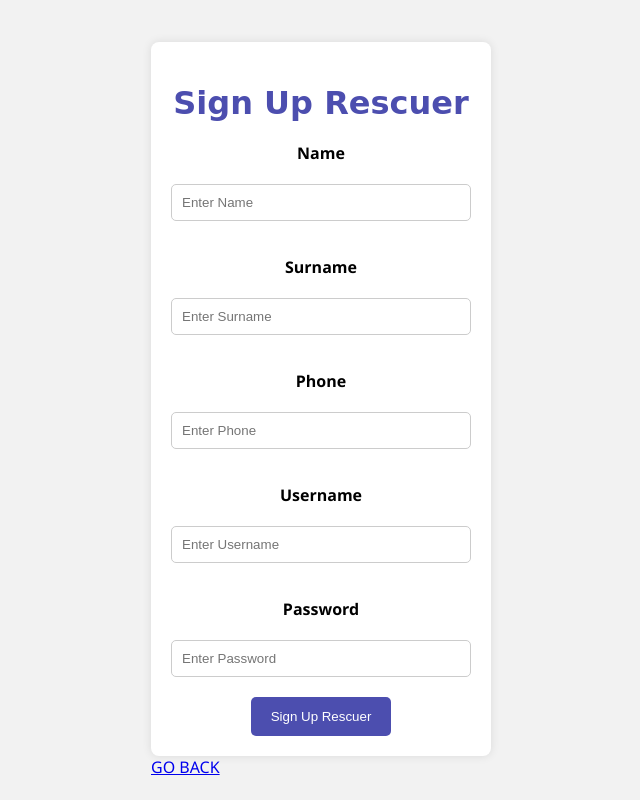
After one commit to PsToko/vscode-projects, a PHP site: page /res_register.php in a window 1280 px wide. The commit adds this page. Shown: the whole page, without its empty margins (319-959 px from the left). Run offline with PHP 8.4, Linux system fonts and the light colour scheme.

Commit message:
Add files via upload

```diff
--- a/admin.php
+++ b/admin.php
@@ -30,6 +30,8 @@ if (!isset($_SESSION['user_id']) || $_SESSION['user_role'] !== 'admin') {
         <h1>&nbsp; &nbsp; &nbsp; &nbsp; What do you want to see?<br></br><br></br><br></br><br></h1>
         <button onclick="window.location.href = 'pharmacies.php';">Pharmacies</button>
         <button onclick="window.location.href = 'food.php';">Food</button>
+        <button onclick="window.location.href = 'res_register.php';">Register a Rescuer</button>
+
     </table>
 </body>
 </html>
--- /dev/null
+++ b/res_register.php
@@ -0,0 +1,98 @@
+<?php
+include 'access.php';
+
+if (isset($_SESSION['user_id'])) {
+    header("Location: demo.php");
+    exit();
+}
+
+if ($_SERVER["REQUEST_METHOD"] == "POST") {
+    $name = $_POST['name'];
+    $surname = $_POST['surname'];
+    $phone = $_POST['phone'];
+    $newuname = $_POST['newuname'];
+    $newpsw = $_POST['newpsw'];
+
+    if (empty($name) || empty($surname) || empty($phone) || empty($newuname) || empty($newpsw)) {
+        echo "All fields are required.";
+    } else {
+
+        // Insert user into the users table with plain text password
+        $sql = "INSERT INTO users (name, surname, phone, username, password) VALUES ('$name', '$surname', '$phone', '$newuname', '$newpsw')";
+        if (mysqli_query($con, $sql)) {
+            // Get the last inserted ID
+            $last_inserted_id = mysqli_insert_id($con);
+
+            $resql = "INSERT INTO rescuer (res_id) VALUES ('$last_inserted_id')";
+            if (mysqli_query($con, $resql)) {
+                // Redirect to register_map.php after successful registration
+                header("Location: admin.php");
+                exit();
+            } else {
+                echo "Error inserting into rescuer table: " . mysqli_error($con);
+            }
+        } else {
+            echo "Error inserting into users table: " . mysqli_error($con);
+        }
+    }
+}
+?>
+
+<!DOCTYPE html>
+<html lang="en">
+
+<head>
+    <meta charset="UTF-8">
+    <meta name="viewport" content="width=device-width, initial-scale=1.0">
+    <link rel="stylesheet" href="login.css">
+    <title>Sign Up</title>
+</head>
+<style>
+    .signup-container {
+        background-color: #fff;
+        padding: 20px;
+        border-radius: 8px;
+        box-shadow: 0 0 10px rgba(0, 0, 0, 0.1);
+        width: 300px;
+        text-align: center;
+        margin-top: 20px;
+    }
+
+    .signup-container label,
+    .signup-container input {
+        margin-top: 15px;
+    }
+</style>
+
+<body>
+
+    <form action="res_register.php" method="post">
+        <div class="signup-container">
+            <h1>Sign Up Rescuer</h1>
+
+            <label for="name"><b>Name</b></label>
+            <input type="text" placeholder="Enter Name" name="name" required>
+
+            <label for="surname"><b>Surname</b></label>
+            <input type="text" placeholder="Enter Surname" name="surname" required>
+
+            <label for="phone"><b>Phone</b></label>
+            <input type="phone" placeholder="Enter Phone" name="phone" required>
+
+            <label for="newuname"><b>Username</b></label>
+            <input type="text" placeholder="Enter Username" name="newuname" required>
+
+            <label for="newpsw"><b>Password</b></label>
+            <input type="password" placeholder="Enter Password" name="newpsw" required>
+
+            <button type="submit">Sign Up Rescuer</button>
+
+        </div>
+
+        <div class="login"><a href="admin.php">GO BACK</a></div>
+
+    </form>
+
+</body>
+
+</html>
```
Also changed, not shown: process_res_register.php (added, +45 -0 lines).
